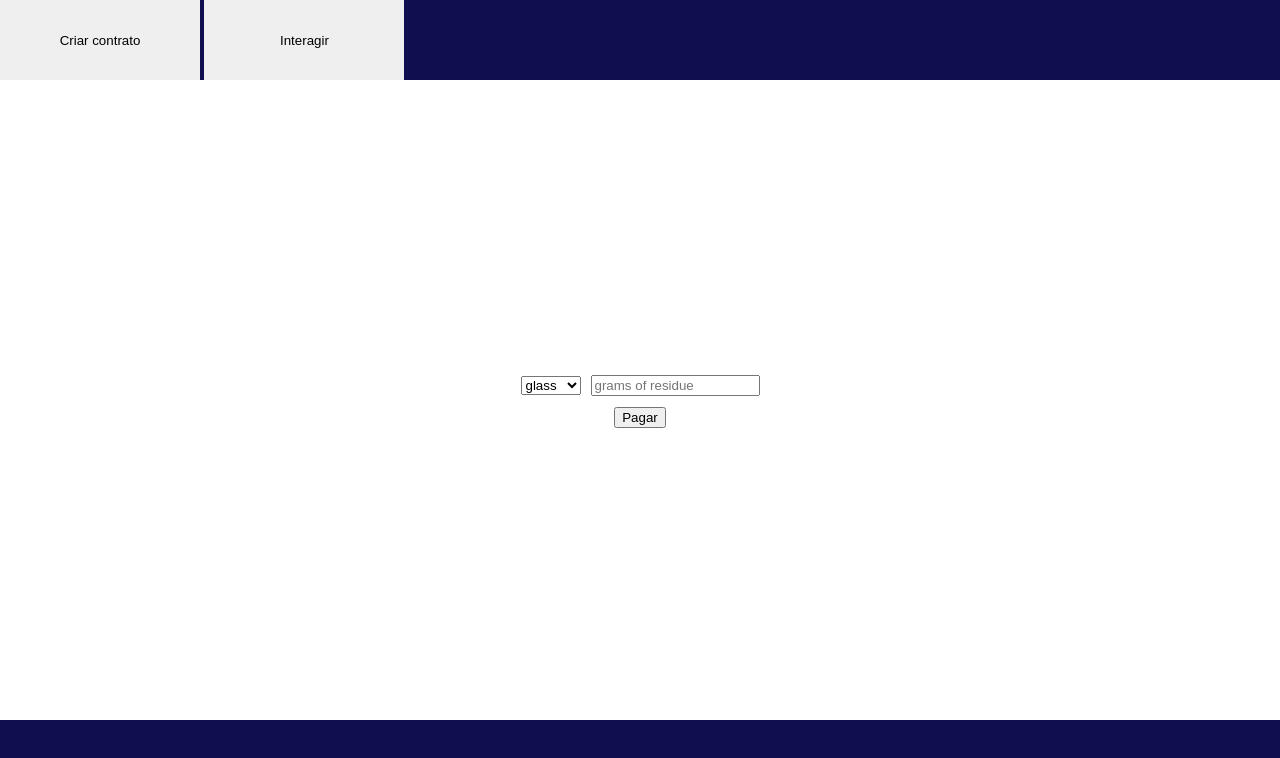
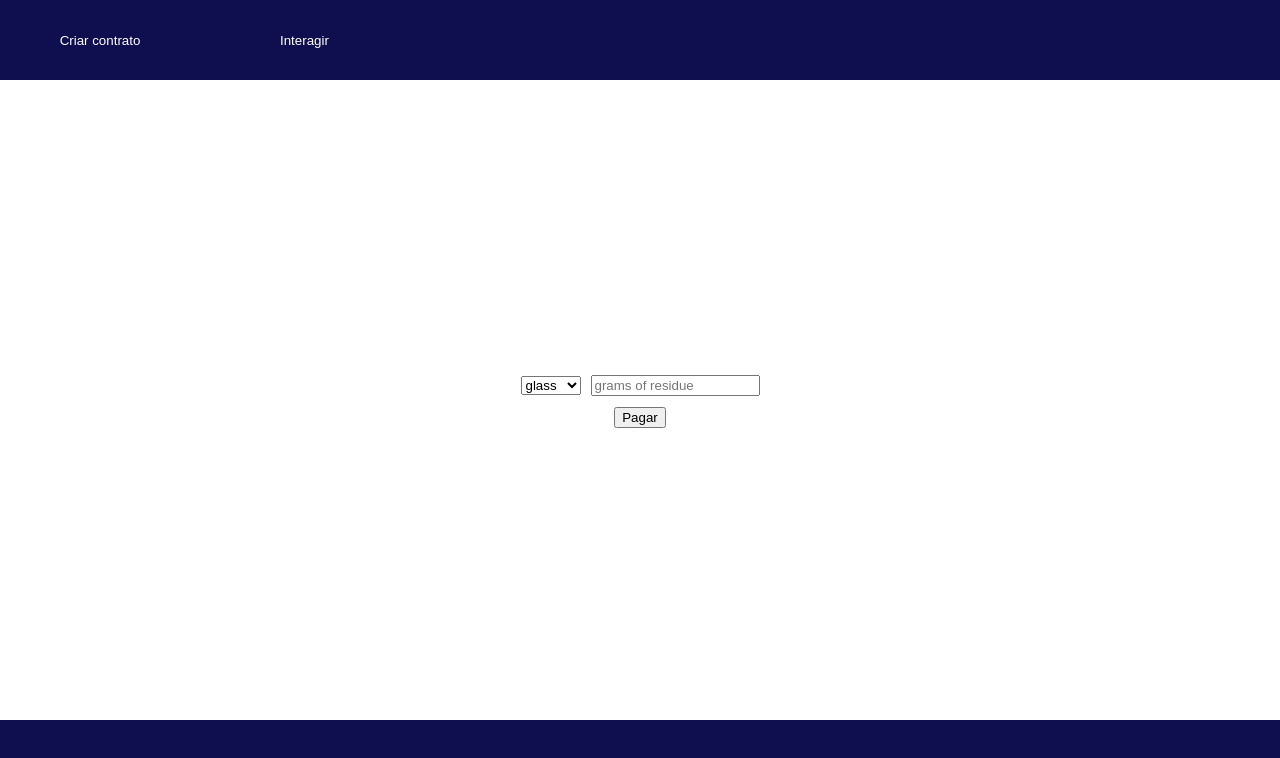
Before and after one commit to ViniciusMdJ/Selective_collection_Token, a website: page web/index.html in a window 1280 px wide. Drawn offline with Linux system fonts and the light colour scheme.

Commit message:
update files

```diff
--- a/web/index.css
+++ b/web/index.css
@@ -42,6 +42,12 @@ body {
   border: 0px solid;
 }
 
+.btn {
+  background-color: rgba(0, 0, 0, 0);
+  color: #ffffff;
+  cursor: pointer;
+}
+
 /* Main */
 .main {
   width: 100vw;
--- a/web/index.js
+++ b/web/index.js
@@ -1,4 +1,5 @@
 let SelectiveContract;
+let CollectorContract;
 
 const Selective_Contract_Address = "0xB26834d7180b6b16Eda20D69e85A5f7e4b90E190";
 
@@ -18,12 +19,13 @@ const Collector_Contract_ABI = [];
 //       signer
 //     );
 //     const Collector_Contract_Address = SelectiveContract.getCollectorAddress();
-//     const CollectorContract = new ethers.Contract(
-//       Collector_Contract_Address,
-//       Collector_Contract_ABI,
-//       signer
-//     );
-
+//     if(Collector_Contract_Address != 0x0000000000000000000000000000000000000000){
+//       CollectorContract = new ethers.Contract(
+//         Collector_Contract_Address,
+//         Collector_Contract_ABI,
+//         signer
+//       );
+//     }
 
 //     });
 // });
```
